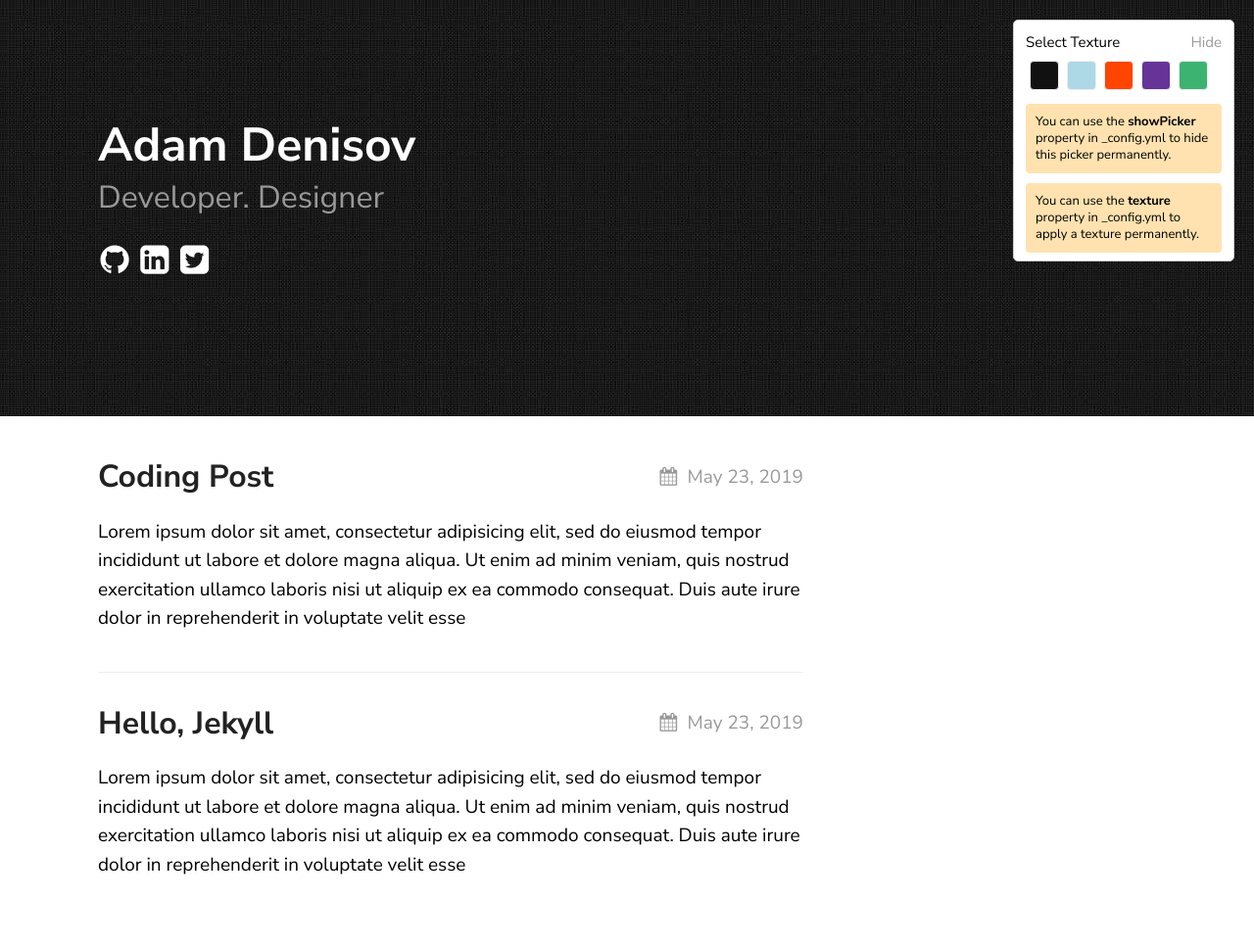
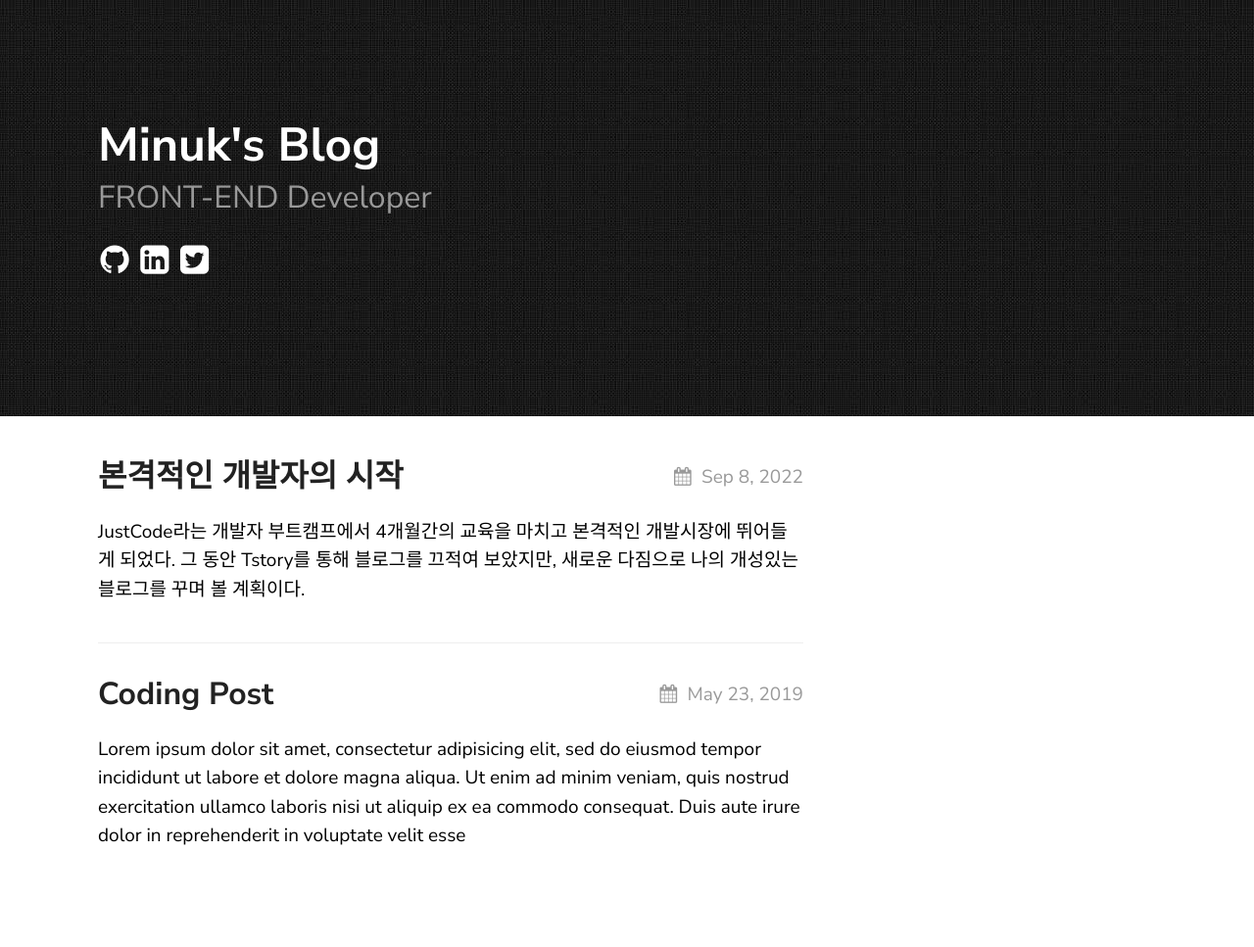
Before and after one commit to samarsault/texture, a Jekyll site: the page built from index.md, in a window 1280 px wide. Shown: the whole page at 98% size. Built offline with Jekyll 4.4.1, drawn with Linux system fonts in a browser that asks for light colours; after the commit the page ends 938 px from its top, so only the background shows below that.

Commit message:
개인블로그 개설기념 첫번째 post 작성

```diff
--- a/_config.yml
+++ b/_config.yml
@@ -1,10 +1,8 @@
-title: Texture Theme
-author: GitHub User
-email: your-email@domain.com
+title: Minuk's Blog
+author: Kim Minuk
+email: minuk3508@gmail.com
 description: > # this means to ignore newlines until "show_exerpts:"
-  Write an awesome description for your new site here. You can edit this
-  line in _config.yml. It will appear in your document head meta (for
-  Google search results) and in your feed.xml site description.
+
 show_excerpts: true # set to true to show excerpts on the homepage
 # baseurl: /texture
 
@@ -15,18 +13,18 @@ sass:
 
 permalink: /posts/:title/
 texture:
-  title: Adam Denisov
-  tagline: Developer. Designer
+  title: Minuk's Blog
+  tagline: FRONT-END Developer
   date_format: "%b %-d, %Y"
   style: black
   showNav: false
-  showPicker: true
+  showPicker: false
 
   # generate social links in footer
   social_links:
-    twitter: thelehhman
-    github: thelehhman
-    linkedIn: in/thelehhman
+    twitter: unusing
+    github: minuk3508
+    linkedIn: unusing
     rss: rss
 
 # If you want to link only specific pages in your header, uncomment
--- a/_posts/2019-05-23-welcome-to-jekyll.markdown
+++ /dev/null
@@ -1,14 +0,0 @@
----
-layout: post
-title:  "Hello, Jekyll"
-date:   2019-05-23 21:03:36 +0530
----
-Lorem ipsum dolor sit amet, consectetur adipisicing elit, sed do eiusmod tempor incididunt ut labore et dolore magna aliqua. Ut enim ad minim veniam, quis nostrud exercitation ullamco laboris nisi ut aliquip ex ea commodo consequat. Duis aute irure dolor in reprehenderit in voluptate velit esse
-
-![texture theme preview](https://images.unsplash.com/photo-1500322969630-a26ab6eb64cc?ixlib=rb-1.2.1&ixid=eyJhcHBfaWQiOjEyMDd9&w=1000&q=80)
-
-Check out the [Jekyll docs][jekyll-docs] for more info on how to get the most out of Jekyll. File all bugs/feature requests at [Jekyll’s GitHub repo][jekyll-gh]. If you have questions, you can ask them on [Jekyll Talk][jekyll-talk].
-
-[jekyll-docs]: https://jekyllrb.com/docs/home
-[jekyll-gh]:   https://github.com/jekyll/jekyll
-[jekyll-talk]: https://talk.jekyllrb.com/
--- /dev/null
+++ b/_posts/2022-09-09-welcome-to-jekyll.markdown
@@ -0,0 +1,10 @@
+---
+layout: post
+title: "본격적인 개발자의 시작"
+description: 개인 블로그 개설 기념 (나홀로)축하 글 ^_^
+date: 2022-09-09 00:00:00 +0900
+categories: FrontEnd Developer
+---
+
+JustCode라는 개발자 부트캠프에서 4개월간의 교육을 마치고 본격적인 개발시장에 뛰어들게 되었다.
+그 동안 Tstory를 통해 블로그를 끄적여 보았지만, 새로운 다짐으로 나의 개성있는 블로그를 꾸며 볼 계획이다.
```
